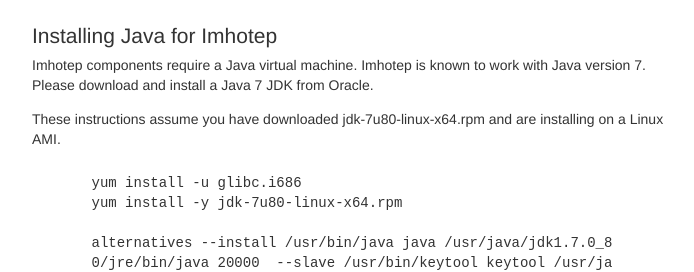
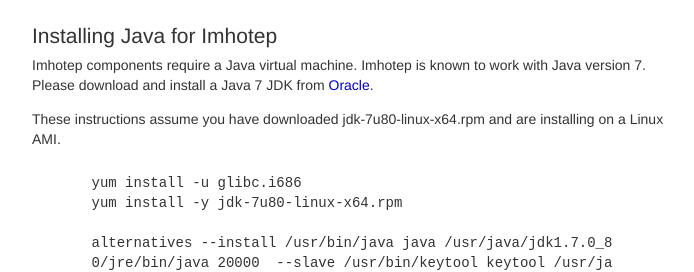
Before and after one commit to indeedeng-alpha/imhotep-docs, a Jekyll site: the page built from docs/aws/install-java.md, in a window 1280 px wide. Shown: the top 272 px of the page, without its empty margins (38-732 px from the left). Built offline with Jekyll 4.4.1, drawn with Linux system fonts in a browser that asks for light colours; nearby versions of some CDN libraries; part of the change alters nothing that is shown.

```diff
--- a/docs/aws/install-java.md
+++ b/docs/aws/install-java.md
@@ -4,7 +4,7 @@ title: Installing Java for Imhotep
 permalink: /docs/aws/install-java/
 ---
 
-Imhotep components require a Java virtual machine. Imhotep is known to work with Java version 7. Please download and install a Java 7 JDK from Oracle.
+Imhotep components require a Java virtual machine. Imhotep is known to work with Java version 7. Please download and install a Java 7 JDK from [Oracle](http://www.oracle.com/technetwork/java/javase/downloads/java-archive-downloads-javase7-521261.html).
 
 These instructions assume you have downloaded jdk-7u80-linux-x64.rpm and are installing on a Linux AMI.
 
```
